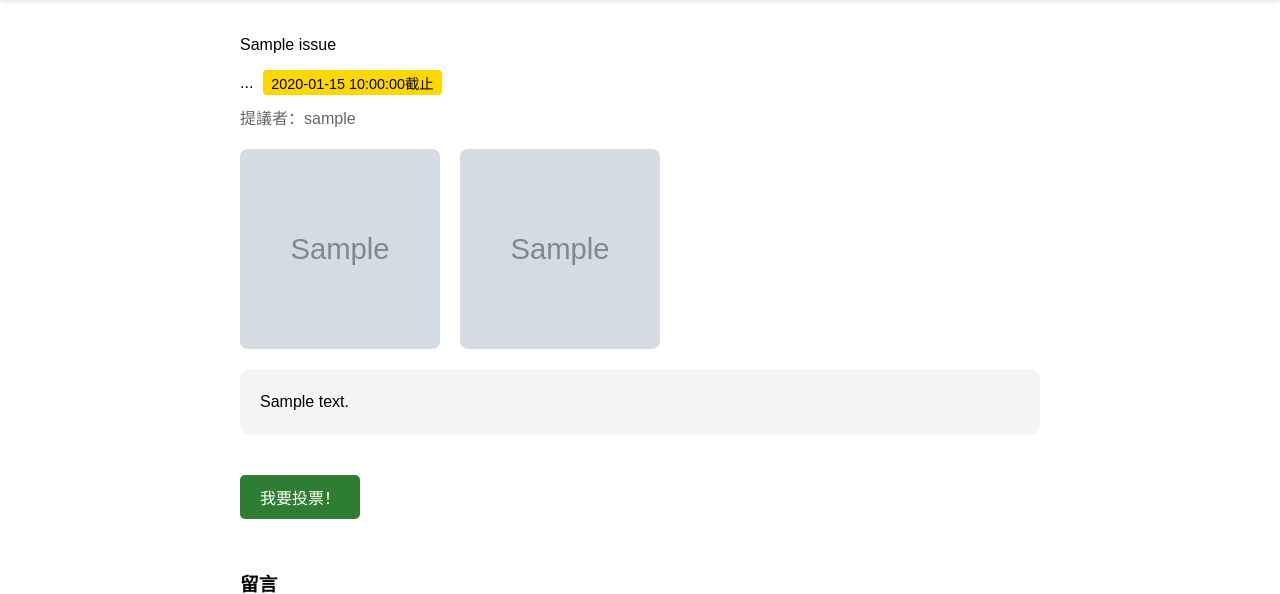
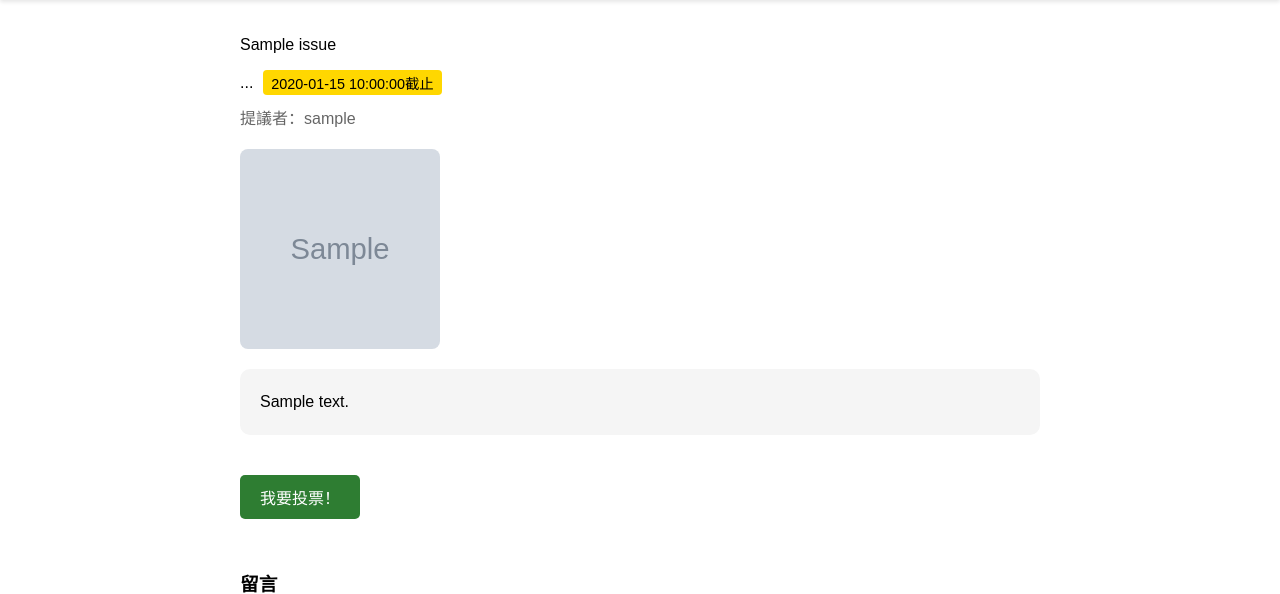
Before and after one commit to KaiXiangC/SE_Final, a Flask app: template app/templates/issueDetail.html in a window 1280 px wide. Shown: the part 72-666 px from the top of the page. Run offline with Flask 3, Linux system fonts and the light colour scheme; the template is opened without the code that fills it: most values are stand-ins (such as "Sample title", 1, 10 or a date in 2020); grey boxes marked "Sample" are stand-in pictures.

Commit message:
Update issueDetail.html

```diff
--- a/app/templates/issueDetail.html
+++ b/app/templates/issueDetail.html
@@ -227,7 +227,7 @@
 
         <div class="images-container">
             <img src="{{ url_for('static', filename=issue.image1) }}" alt="議題圖片1" class="issue-image">
-            <img src="{{ url_for('static', filename=issue.image2) }}" alt="議題圖片2" class="issue-image">
+            <!-- <img src="{{ url_for('static', filename=issue.image2) }}" alt="議題圖片2" class="issue-image"> -->
         </div>
 
         <div class="description">
```
